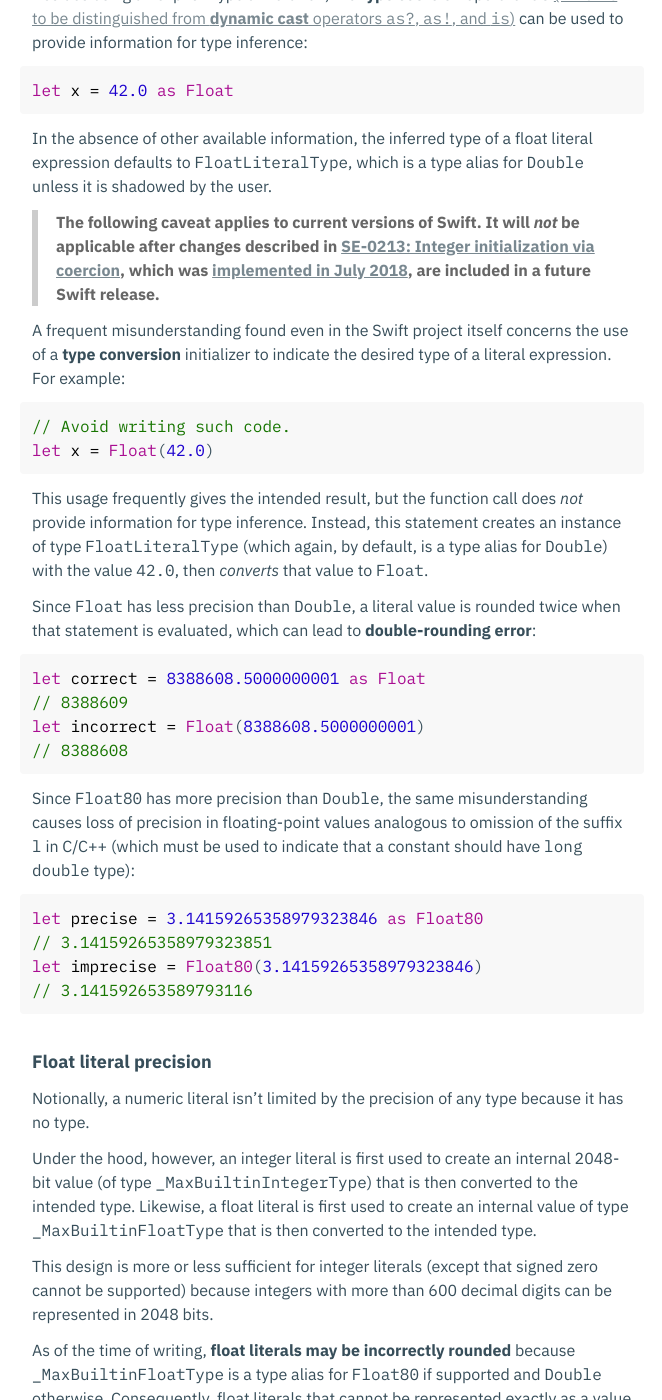
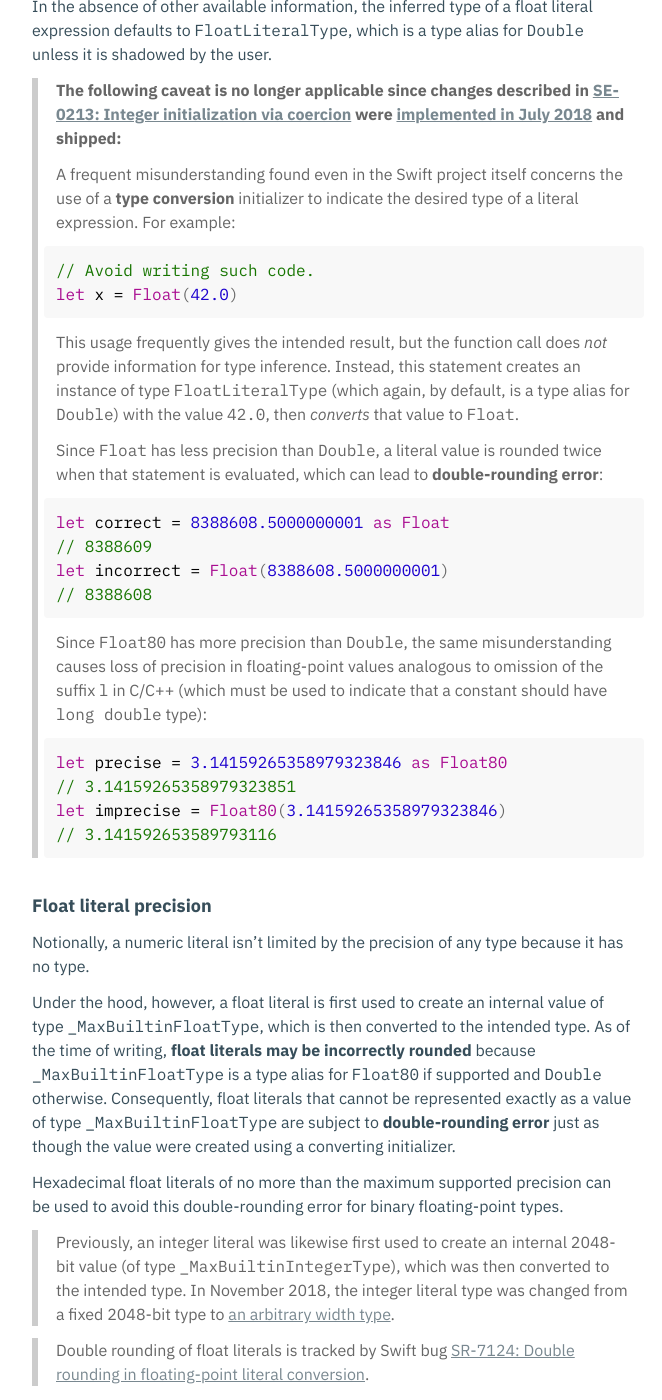
Before and after one commit to xwu/xwu-swift-numerics, a Jekyll site: the page built from floating-point-part-3.md, in a window 1280 px wide and 1400 px high, scrolled down 2526 px. Shown: the whole window, without its empty margins (308-970 px from the left). Built offline with Jekyll 4.4.1, drawn with Linux system fonts in a browser that asks for light colours; our own code applies the rules of GitHub Pages for plain Markdown files; some of the changed text lies outside the part shown.

Commit message:
Update floating-point-part-3.md for Swift 5

````diff
--- a/floating-point-part-3.md
+++ b/floating-point-part-3.md
@@ -9,19 +9,12 @@ floating-point value using an __integer literal__.
 
 Earlier, [nuances about the use of integer literals](integers-part-1.md#integer-literals)
 were discussed that apply equally when they are used to express floating-point
-values. Two issues are salient for our purposes here:
+values. One issue is especially salient for our purposes here:
 
-1. Recall that integer literals do not support signed zero (in other words,
-   `-0 as Float` evaluates to positive zero). Either use parentheses, as in
-   `-(0 as Float)`, or use a __float literal__ as discussed below, to obtain the
-   desired value.
-
-1. Recall that using a converting initializer with an integer literal argument,
-   such as `Double(42)`, is not recommended until implementation of
-   [SE-0213][ref 3-2] because it first coerces the literal value to type
-   `IntegerLiteralType` and then converts that value to type `Double`. This is
-   to be contrasted with using a __type coercion__ operator, such as
-   `42 as Double`, where the literal value is directly coerced to type `Double`.
+Recall that integer literals do not support signed zero (in other words,
+`-0 as Float` evaluates to positive zero). Either use parentheses, as in
+`-(0 as Float)`, or use a __float literal__ as discussed below, to obtain the
+desired value.
 
 ## Float literals
 
@@ -126,46 +119,47 @@ In the absence of other available information, the inferred type of a float
 literal expression defaults to `FloatLiteralType`, which is a type alias for
 `Double` unless it is shadowed by the user.
 
-> __The following caveat applies to current versions of Swift. It will _not_
-> be applicable after changes described in [SE-0213: Integer initialization via
-> coercion][ref 3-2], which was [implemented in July 2018][ref 3-3], are
-> included in a future Swift release.__
-
-A frequent misunderstanding found even in the Swift project itself concerns the
-use of a __type conversion__ initializer to indicate the desired type of a
-literal expression. For example:
-
-```swift
-// Avoid writing such code.
-let x = Float(42.0)
-```
-
-This usage frequently gives the intended result, but the function call does
-_not_ provide information for type inference. Instead, this statement creates an
-instance of type `FloatLiteralType` (which again, by default, is a type alias
-for `Double`) with the value `42.0`, then _converts_ that value to `Float`.
-
-Since `Float` has less precision than `Double`, a literal value is rounded twice
-when that statement is evaluated, which can lead to __double-rounding error__:
-
-```swift
-let correct = 8388608.5000000001 as Float
-// 8388609
-let incorrect = Float(8388608.5000000001)
-// 8388608
-```
-
-Since `Float80` has more precision than `Double`, the same misunderstanding
-causes loss of precision in floating-point values analogous to omission of the
-suffix `l` in C/C++ (which must be used to indicate that a constant should have
-`long double` type):
-
-```swift
-let precise = 3.14159265358979323846 as Float80
-// 3.14159265358979323851
-let imprecise = Float80(3.14159265358979323846)
-// 3.141592653589793116
-```
+> __The following caveat is no longer applicable since changes described in
+> [SE-0213: Integer initialization via coercion][ref 3-2] were [implemented in
+> July 2018][ref 3-3] and shipped:__
+>
+> A frequent misunderstanding found even in the Swift project itself concerns
+> the use of a __type conversion__ initializer to indicate the desired type of a
+> literal expression. For example:
+>
+> ```swift
+> // Avoid writing such code.
+> let x = Float(42.0)
+> ```
+>
+> This usage frequently gives the intended result, but the function call does
+> _not_ provide information for type inference. Instead, this statement creates
+> an instance of type `FloatLiteralType` (which again, by default, is a type
+> alias for `Double`) with the value `42.0`, then _converts_ that value to
+> `Float`.
+>
+> Since `Float` has less precision than `Double`, a literal value is rounded
+> twice when that statement is evaluated, which can lead to __double-rounding
+> error__:
+>
+> ```swift
+> let correct = 8388608.5000000001 as Float
+> // 8388609
+> let incorrect = Float(8388608.5000000001)
+> // 8388608
+> ```
+>
+> Since `Float80` has more precision than `Double`, the same misunderstanding
+> causes loss of precision in floating-point values analogous to omission of the
+> suffix `l` in C/C++ (which must be used to indicate that a constant should
+> have `long double` type):
+>
+> ```swift
+> let precise = 3.14159265358979323846 as Float80
+> // 3.14159265358979323851
+> let imprecise = Float80(3.14159265358979323846)
+> // 3.141592653589793116
+> ```
 
 [ref 3-1]: https://github.com/apple/swift-evolution/blob/master/proposals/0083-remove-bridging-from-dynamic-casts.md
 [ref 3-2]: https://github.com/apple/swift-evolution/blob/master/proposals/0213-literal-init-via-coercion.md
@@ -176,24 +170,22 @@ let imprecise = Float80(3.14159265358979323846)
 Notionally, a numeric literal isn't limited by the precision of any type because
 it has no type.
 
-Under the hood, however, an integer literal is first used to create an internal
-2048-bit value (of type `_MaxBuiltinIntegerType`) that is then converted to the
-intended type. Likewise, a float literal is first used to create an internal
-value of type `_MaxBuiltinFloatType` that is then converted to the intended
-type.
-
-This design is more or less sufficient for integer literals (except that signed
-zero cannot be supported) because integers with more than 600 decimal digits can
-be represented in 2048 bits.
-
-As of the time of writing, __float literals may be incorrectly rounded__ because
-`_MaxBuiltinFloatType` is a type alias for `Float80` if supported and `Double`
-otherwise. Consequently, float literals that cannot be represented exactly as a
-value of type `_MaxBuiltinFloatType` are subject to __double-rounding error__
-just as though the value were created using a converting initializer.
+Under the hood, however, a float literal is first used to create an internal
+value of type `_MaxBuiltinFloatType`, which is then converted to the intended
+type. As of the time of writing, __float literals may be incorrectly rounded__
+because `_MaxBuiltinFloatType` is a type alias for `Float80` if supported and
+`Double` otherwise. Consequently, float literals that cannot be represented
+exactly as a value of type `_MaxBuiltinFloatType` are subject to
+__double-rounding error__ just as though the value were created using a
+converting initializer.
 
 Hexadecimal float literals of no more than the maximum supported precision can
 be used to avoid this double-rounding error for binary floating-point types.
+
+> Previously, an integer literal was likewise first used to create an internal
+> 2048-bit value (of type `_MaxBuiltinIntegerType`), which was then converted to
+> the intended type. In November 2018, the integer literal type was changed from
+> a fixed 2048-bit type to [an arbitrary width type][ref 13-0].
 
 > Double rounding of float literals is tracked by Swift bug [SR-7124:
 > Double rounding in floating-point literal conversion][ref 13-1].
@@ -273,16 +266,19 @@ value is valid for conversion. Specifically:
   represents signaling NaN, and either may be followed by a parenthesized
   decimal or hexadecimal number that represents the NaN payload.
 
-Any string that would cause a range error when it is used as the argument of the
-C function `strtof` or `strtod` causes `Float.init?(_: String)` or
+[Until the behavior is changed][ref 15-1] in a future version of Swift, any
+string that would cause a range error when it is used as the argument of the C
+function `strtof` or `strtod` causes `Float.init?(_: String)` or
 `Double.init?(_: String)` (respectively) to return `nil`. Therefore:
 
 __Any invalid character, even if whitespace, causes the entire string to be
 invalid for conversion.__
 The result of an __inexact__ conversion is rounded to the nearest representable
 value.
-The result of an __overflowing__ conversion is `nil`.
-The result of an __underflowing__ conversion is `nil`.
+The result of an __overflowing__ conversion is `nil` (in the future, it will be
+infinite).
+The result of an __underflowing__ conversion is `nil` (in the future, it will be
+zero).
 The result of converting __NaN__ is encoded with the NaN payload (truncated if
 needed) if such a payload is specified.
 
````
Also changed, not shown: other parts of floating-point-part-3.md (+4 -1 lines).
